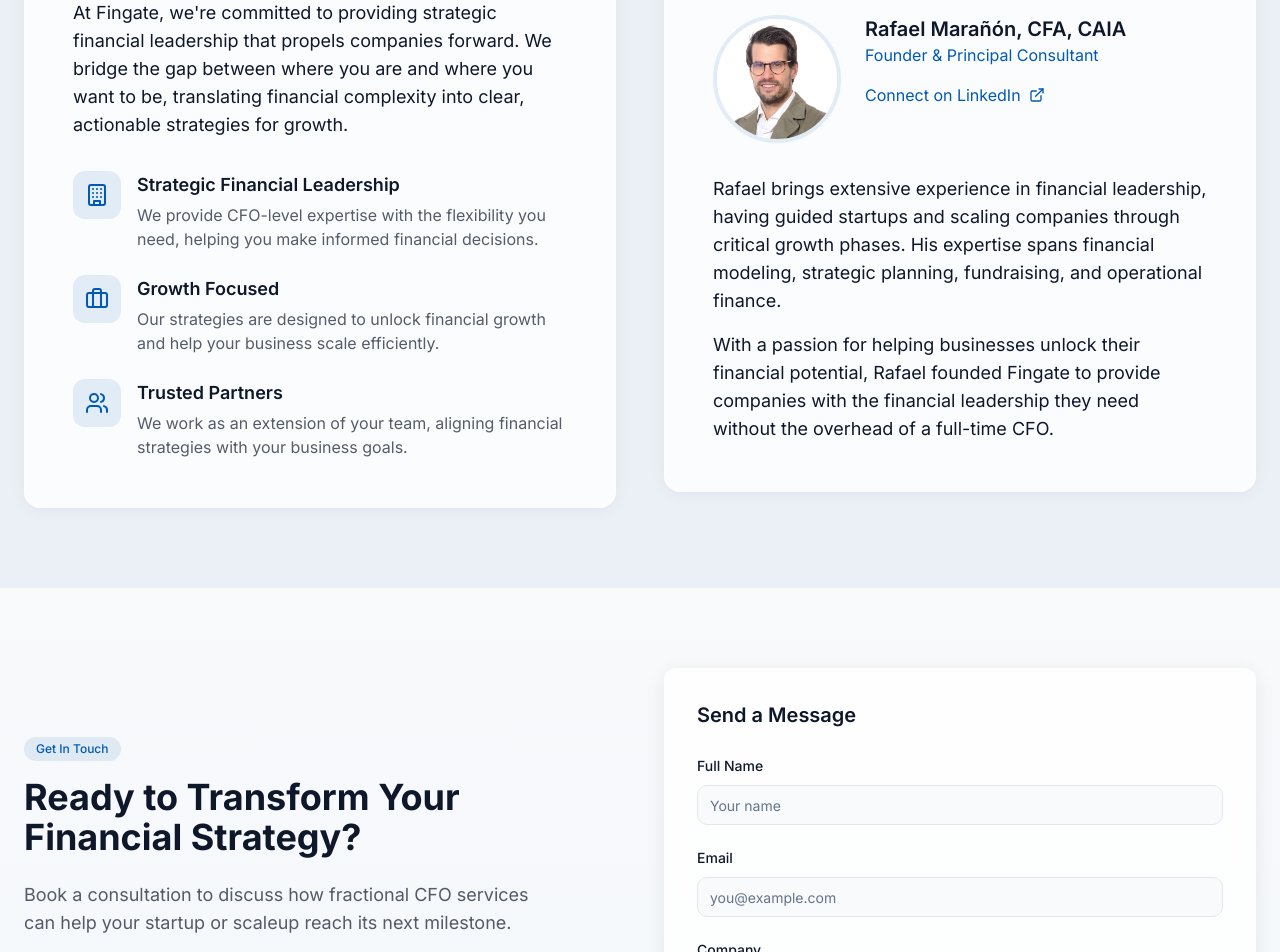
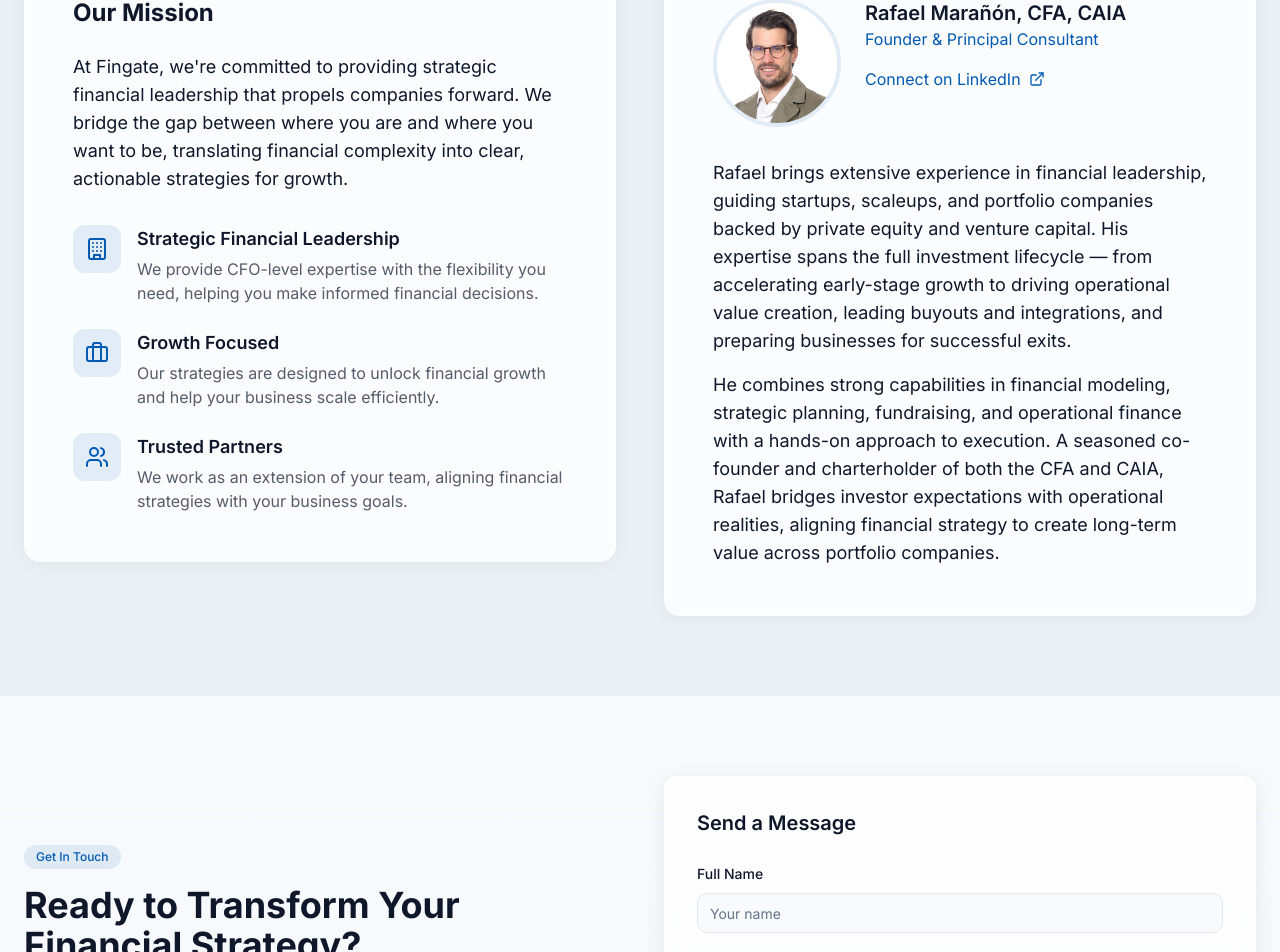
Before and after one commit to rafaelmaranonpy-ui/fingatecfo, a React (Vite) app: page / in a window 1280 px wide. Shown: the part 2540-3492 px from the top of the page. Built offline with nearby package versions, Linux system fonts and the light colour scheme.

Commit message:
Update About Us section
Update the description in the About Us section to reflect Rafael's experience with PE and VC backed companies, the full investment lifecycle, and his credentials.

```diff
--- a/src/components/AboutUs.tsx
+++ b/src/components/AboutUs.tsx
@@ -103,14 +103,11 @@ export const AboutUs = () => {
 
               <div>
                 <p className="text-lg mb-4">
-                  Rafael brings extensive experience in financial leadership, having guided startups and scaling
-                  companies through critical growth phases. His expertise spans financial modeling, strategic planning,
-                  fundraising, and operational finance.
+                  Rafael brings extensive experience in financial leadership, guiding startups, scaleups, and portfolio companies backed by private equity and venture capital. His expertise spans the full investment lifecycle — from accelerating early-stage growth to driving operational value creation, leading buyouts and integrations, and preparing businesses for successful exits.
                 </p>
 
                 <p className="text-lg">
-                  With a passion for helping businesses unlock their financial potential, Rafael founded Fingate
-                  to provide companies with the financial leadership they need without the overhead of a full-time CFO.
+                  He combines strong capabilities in financial modeling, strategic planning, fundraising, and operational finance with a hands-on approach to execution. A seasoned co-founder and charterholder of both the CFA and CAIA, Rafael bridges investor expectations with operational realities, aligning financial strategy to create long-term value across portfolio companies.
                 </p>
               </div>
             </div>
```
